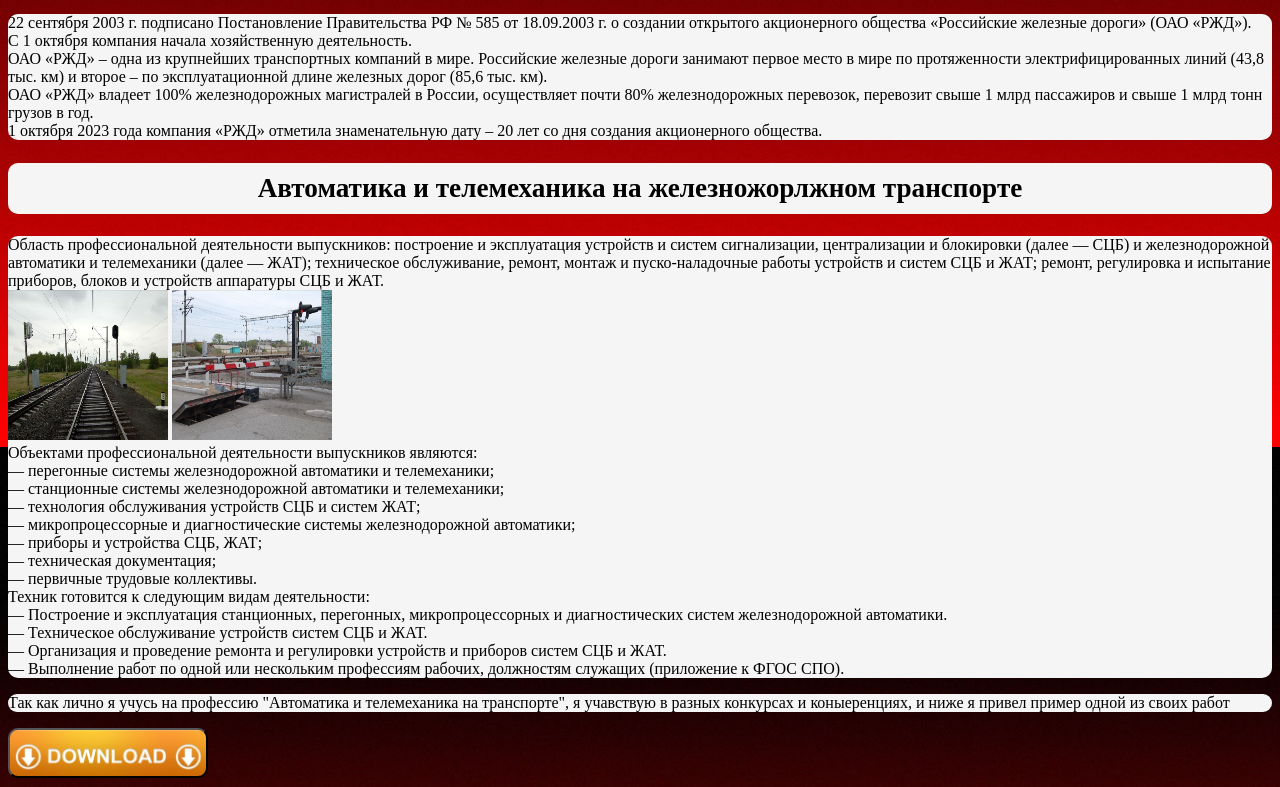
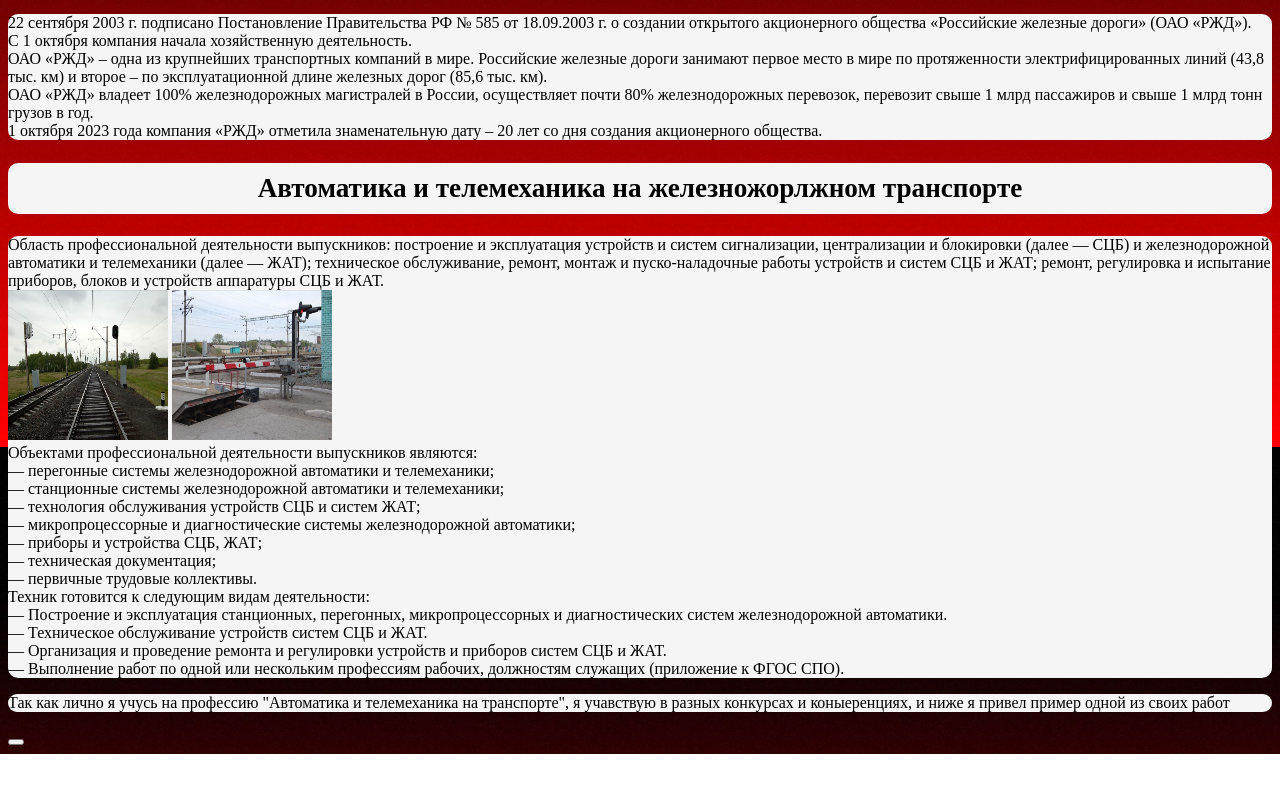
Before and after one commit to Resh2o/rzd, a plain HTML site: page index.html in a window 1280 px wide. Shown: the part 527-1314 px from the top of the page. After the commit the page ends 1281 px from the top, so only its background shows below. Drawn offline with Linux system fonts and the light colour scheme.

Commit message:
Update index.html

```diff
--- a/index.html
+++ b/index.html
@@ -82,7 +82,7 @@
   <p>
     Так как лично я учусь на профессию "Автоматика и телемеханика на транспорте", я учавствую в разных конкурсах и коныеренциях, и ниже я привел пример одной из своих работ
   </p>
-  <button class=dbotton>
+  <button>
     <a href="Текст.docx" download></a>
   </button>
 </body>
```
